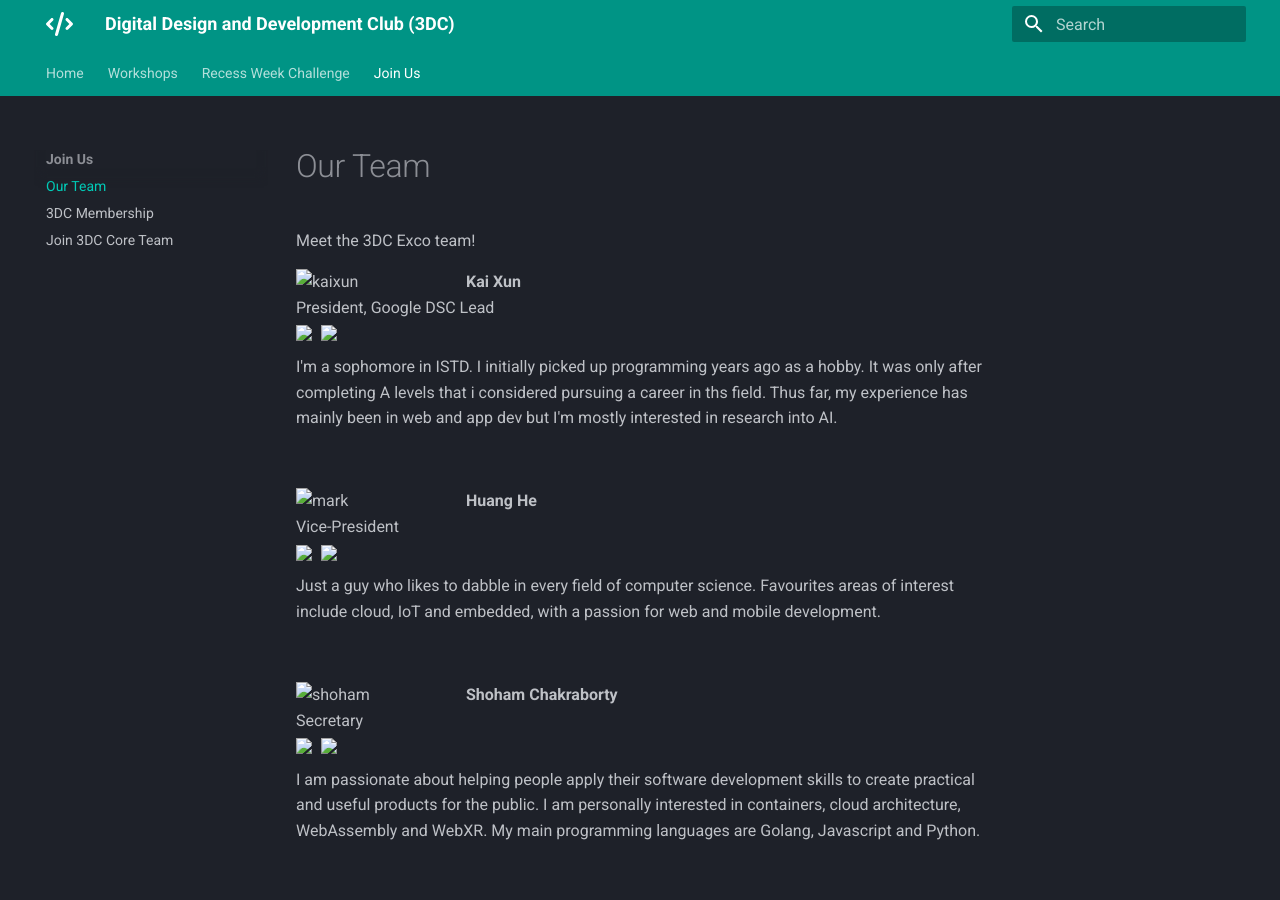
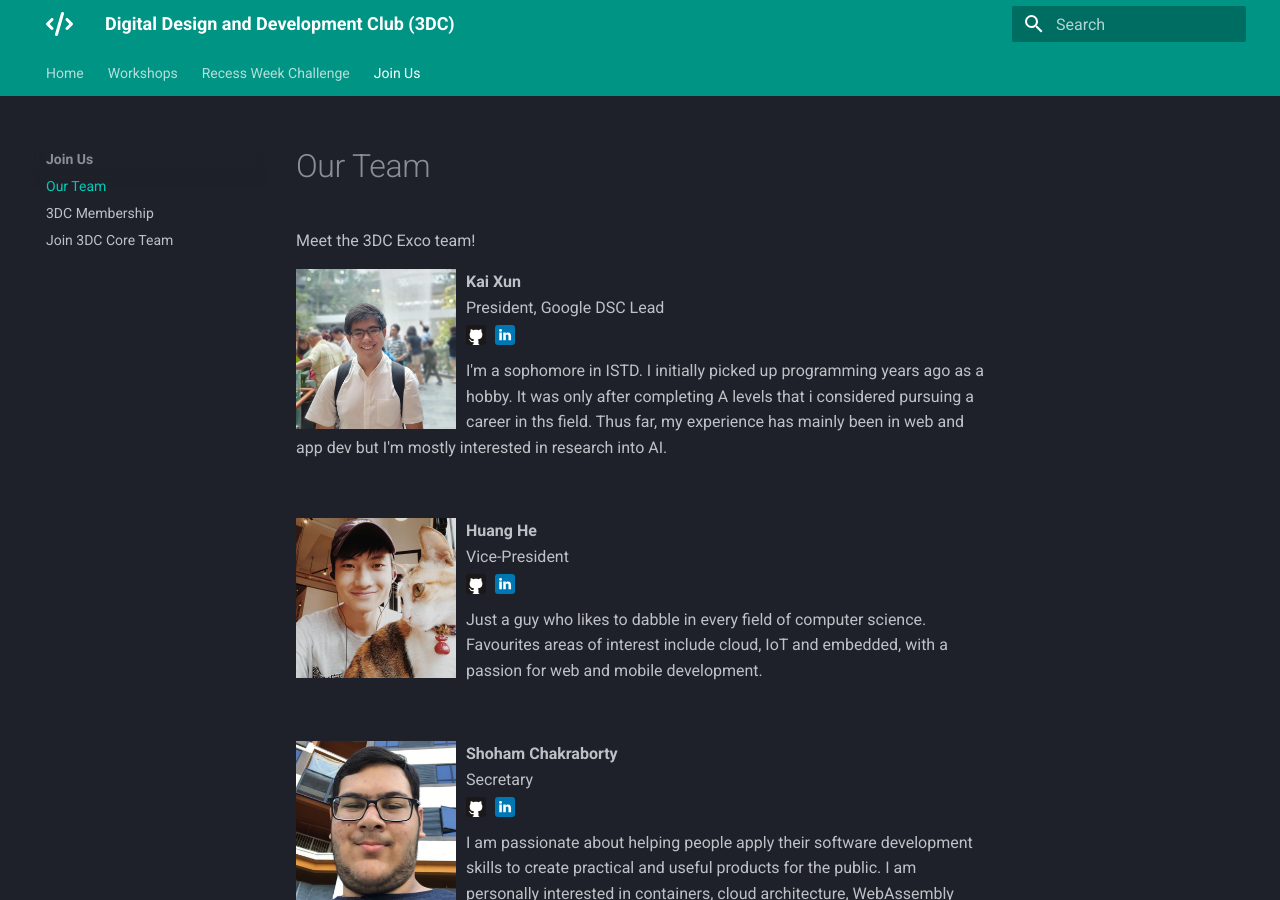
Before and after one commit to 3DCdsc/About, an MkDocs documentation site: the page built from docs/Meet_The_Team.md, in a window 1280 px wide and 900 px high. Built offline with MkDocs 1.6.1 and Material for MkDocs 9.7.7, drawn with Linux system fonts in a browser that asks for light colours.

Commit message:
added relative path and siteurl

```diff
--- a/docs/Meet_The_Team.md
+++ b/docs/Meet_The_Team.md
@@ -2,138 +2,138 @@
 
 Meet the 3DC Exco team!
 
-<img src="imgs/team/kaixun.jpg" alt="kaixun" class="profile-photo"/>
+<img src="../imgs/team/kaixun.jpg" alt="kaixun" class="profile-photo"/>
 <b>Kai Xun</b>
 <br/>
 President, Google DSC Lead<br/>
-<a href="https://github.com/okaaiiix"><img src="imgs/logos/github.svg" class="logo"/></a>
-<a href="https://www.linkedin.com/in/oei-kai-xun-67939a184/"><img src="imgs/logos/linkedin.svg" class="logo"/></a>
+<a href="https://github.com/okaaiiix"><img src="../imgs/logos/github.svg" class="logo"/></a>
+<a href="https://www.linkedin.com/in/oei-kai-xun-67939a184/"><img src="../imgs/logos/linkedin.svg" class="logo"/></a>
 <br/>
 I'm a sophomore in ISTD. I initially picked up programming years ago as a hobby. It was only after completing A levels that i considered pursuing a career in ths field. Thus far, my experience has mainly been in web and app dev but I'm mostly interested in research into AI.
 
 <br/>
 
-<img src="imgs/team/mark.jpg" alt="mark" class="profile-photo"/>
+<img src="../imgs/team/mark.jpg" alt="mark" class="profile-photo"/>
 <b>Huang He</b>
 <br/>
 Vice-President<br/>
-<a href="https://github.com/MarkHershey"><img src="imgs/logos/github.svg" class="logo"/></a>
-<a href="https://www.linkedin.com/in/huanghe97"><img src="imgs/logos/linkedin.svg" class="logo"/></a>
+<a href="https://github.com/MarkHershey"><img src="../imgs/logos/github.svg" class="logo"/></a>
+<a href="https://www.linkedin.com/in/huanghe97"><img src="../imgs/logos/linkedin.svg" class="logo"/></a>
 <br/>
 Just a guy who likes to dabble in every field of computer science. Favourites areas of interest include cloud, IoT and embedded, with a passion for web and mobile development.
 
 <br/>
 
-<img src="imgs/team/shoham.jpg" alt="shoham" class="profile-photo"/>
+<img src="../imgs/team/shoham.jpg" alt="shoham" class="profile-photo"/>
 <b>Shoham Chakraborty</b>
 <br/>
 Secretary<br/>
-<a href="https://github.com/shohamc1/"><img src="imgs/logos/github.svg" class="logo"/></a>
-<a href="www.linkedin.com/in/shohamc1"><img src="imgs/logos/linkedin.svg" class="logo"/></a>
+<a href="https://github.com/shohamc1/"><img src="../imgs/logos/github.svg" class="logo"/></a>
+<a href="www.linkedin.com/in/shohamc1"><img src="../imgs/logos/linkedin.svg" class="logo"/></a>
 <br/>
 I am passionate about helping people apply their software development skills to create practical and useful products for the public. I am personally interested in containers, cloud architecture, WebAssembly and WebXR. My main programming languages are Golang, Javascript and Python.
 
 <br/>
 
-<img src="imgs/team/jason.jpg" alt="jason" class="profile-photo"/>
+<img src="../imgs/team/jason.jpg" alt="jason" class="profile-photo"/>
 <b>Jason Chow</b>
 <br/>
 Treasurer<br/>
-<a href="https://github.com/slimechips"><img src="imgs/logos/github.svg" class="logo"/></a>
-<a href="https://www.linkedin.com/in/jason-chow-chee-sin"><img src="imgs/logos/linkedin.svg" class="logo"/></a>
+<a href="https://github.com/slimechips"><img src="../imgs/logos/github.svg" class="logo"/></a>
+<a href="https://www.linkedin.com/in/jason-chow-chee-sin"><img src="../imgs/logos/linkedin.svg" class="logo"/></a>
 <br/>
 Just a guy who likes to dabble in every field of computer science. Favourites areas of interest include cloud, IoT and embedded, with a passion for web and mobile development.
 
 <br/>
 
-<img src="imgs/team/shyam.jpg" alt="shyam" class="profile-photo"/>
+<img src="../imgs/team/shyam.jpg" alt="shyam" class="profile-photo"/>
 <b>Shyam Sridhar</b>
 <br/>
 OpenNodes Lead<br/>
-<a href="https://github.com/SHSR2001"><img src="imgs/logos/github.svg" class="logo"/></a>
-<a href="https://www.linkedin.com/in/shyam-sridhar/"><img src="imgs/logos/linkedin.svg" class="logo"/></a>
+<a href="https://github.com/SHSR2001"><img src="../imgs/logos/github.svg" class="logo"/></a>
+<a href="https://www.linkedin.com/in/shyam-sridhar/"><img src="../imgs/logos/linkedin.svg" class="logo"/></a>
 <br/>
 I am very passionate about Blockchain Technology and exploring how it can be used to solve real world business problems in todays world. I love scouting for opportunities for members or the community and providing them with useful and meaningful resources which is why I resonate well with the mission of the [OpenNodes Campus Collective](https://campus.opennodes.com/). Other interests of mine include pets and coffee.
 
 <br/>
 
-<img src="imgs/team/naomi.jpg" alt="naomi" class="profile-photo"/>
+<img src="../imgs/team/naomi.jpg" alt="naomi" class="profile-photo"/>
 <b>Naomi Kong-Vega</b>
 <br/>
-<a href="https://github.com/namoikonk"><img src="imgs/logos/github.svg" class="logo"/></a>
-<a href="www.linkedin.com/in/naomikongvega"><img src="imgs/logos/linkedin.svg" class="logo"/></a>
+<a href="https://github.com/namoikonk"><img src="../imgs/logos/github.svg" class="logo"/></a>
+<a href="www.linkedin.com/in/naomikongvega"><img src="../imgs/logos/linkedin.svg" class="logo"/></a>
 <br/>
 I'm a sophomore in ISTD. I dabbled in some AI research before, and even got to publish some of my past projects. Currently, I'm interested in the new and emerging field of quantum computing and how it ties in with AI.
 
 <br/>
 
-<img src="imgs/team/raph.jpg" alt="raph" class="profile-photo"/>
+<img src="../imgs/team/raph.jpg" alt="raph" class="profile-photo"/>
 <b>Raphael Yee</b>
 <br/>
-<a href="https://github.com/rphly"><img src="imgs/logos/github.svg" class="logo"/></a>
-<a href="https://www.linkedin.com/in/raphael-yee"><img src="imgs/logos/linkedin.svg" class="logo"/></a>
+<a href="https://github.com/rphly"><img src="../imgs/logos/github.svg" class="logo"/></a>
+<a href="https://www.linkedin.com/in/raphael-yee"><img src="../imgs/logos/linkedin.svg" class="logo"/></a>
 <br/>
 A former film student turned full-stack engineer, I've worked at Carousell and MOE. My interests include web tech, infrastructure design and web scraping. The coolest thing I've built is a search engine that tracked price changes for >500k listings across Carousell, Qoo10 and Shopee using a serverless scraping architecture.
 
 <br/>
 
-<img src="imgs/team/weihong.jpg" alt="weihong" class="profile-photo"/>
+<img src="../imgs/team/weihong.jpg" alt="weihong" class="profile-photo"/>
 <b>Qiu Weihong</b>
 <br/>
-<a href="https://github.com/weihong0827"><img src="imgs/logos/github.svg" class="logo"/></a>
-<a href="https://www.linkedin.com/in/wei-hong-qiu-4472701a6/"><img src="imgs/logos/linkedin.svg" class="logo"/></a>
+<a href="https://github.com/weihong0827"><img src="../imgs/logos/github.svg" class="logo"/></a>
+<a href="https://www.linkedin.com/in/wei-hong-qiu-4472701a6/"><img src="../imgs/logos/linkedin.svg" class="logo"/></a>
 <br/>
 My passion for programming started in Junior College, where I learnt the fundamentals of coding, and continued to explore different programming languages and technologies after graduating. Now in 3DC, I hope to sharpen my skills and broaden my skillset, and also help others explore their interest in programming.
 
 <br/>
 
-<img src="imgs/team/saakshi.jpg" alt="saakshi" class="profile-photo"/>
+<img src="../imgs/team/saakshi.jpg" alt="saakshi" class="profile-photo"/>
 <b>Saakshi Vinod Saraf</b>
 <br/>
-<a href="https://github.com/SakVSF"><img src="imgs/logos/github.svg" class="logo"/></a>
-<a href="www.linkedin.com/in/saakshi-vinod-saraf"><img src="imgs/logos/linkedin.svg" class="logo"/></a>
+<a href="https://github.com/SakVSF"><img src="../imgs/logos/github.svg" class="logo"/></a>
+<a href="www.linkedin.com/in/saakshi-vinod-saraf"><img src="../imgs/logos/linkedin.svg" class="logo"/></a>
 <br/>
 I'm passionate about programming and love mentoring at workshops where I can help others realise their interest in coding. I code mostly in back-end languages like C++, Java, and Python, but I also enjoy exploring other front-end languages and frameworks. Other fields I am interested in include Data Science and Cybersecurity.
 
 <br/>
 
-<img src="imgs/team/clarence.jpg" alt="clarence" class="profile-photo"/>
+<img src="../imgs/team/clarence.jpg" alt="clarence" class="profile-photo"/>
 <b>Clarence Lee</b>
 <br/>
-<a href="https://github.com/Reckonzz"><img src="imgs/logos/github.svg" class="logo"/></a>
-<a href="https://www.linkedin.com/in/clarence-lee-8979611a1/"><img src="imgs/logos/linkedin.svg" class="logo"/></a>
+<a href="https://github.com/Reckonzz"><img src="../imgs/logos/github.svg" class="logo"/></a>
+<a href="https://www.linkedin.com/in/clarence-lee-8979611a1/"><img src="../imgs/logos/linkedin.svg" class="logo"/></a>
 <br/>
 Hi! I'm Clarence and I look forward to inspiring and building a strong community for a better SUTD. Areas: web development/mobile-development/machine learning/AI
 
 <br/>
 <br/>
 
-<img src="imgs/team/bryce.jpg" alt="bryce" class="profile-photo"/>
+<img src="../imgs/team/bryce.jpg" alt="bryce" class="profile-photo"/>
 <b>Bryce Goh</b>
 <br/>
-<a href="https://github.com/brycegoh"><img src="imgs/logos/github.svg" class="logo"/></a>
-<a href="www.linkedin.com/in/bryce-goh"><img src="imgs/logos/linkedin.svg" class="logo"/></a>
+<a href="https://github.com/brycegoh"><img src="../imgs/logos/github.svg" class="logo"/></a>
+<a href="www.linkedin.com/in/bryce-goh"><img src="../imgs/logos/linkedin.svg" class="logo"/></a>
 <br/>
 Interested in anything software related. I enjoy teaching others and building an open community in SUTD, where people can come together to collaborate and learn.
 
 <br/>
 
-<img src="imgs/team/liling.jpg" alt="liling" class="profile-photo"/>
+<img src="../imgs/team/liling.jpg" alt="liling" class="profile-photo"/>
 <b>Tan Li Ling</b>
 <br/>
-<a href="https://github.com/spritto"><img src="imgs/logos/github.svg" class="logo"/></a>
-<a href="https://www.linkedin.com/in/ling-tan-0830631ab/"><img src="imgs/logos/linkedin.svg" class="logo"/></a>
+<a href="https://github.com/spritto"><img src="../imgs/logos/github.svg" class="logo"/></a>
+<a href="https://www.linkedin.com/in/ling-tan-0830631ab/"><img src="../imgs/logos/linkedin.svg" class="logo"/></a>
 <br/>
 Currently a freshmore. Started picking up python and linux after A-levels. Interested in fintech and cybersecurity.
 
 <br/>
 <br/>
 
-<img src="imgs/team/divy.jpg" alt="divy" class="profile-photo"/>
+<img src="../imgs/team/divy.jpg" alt="divy" class="profile-photo"/>
 <b>Divy Chandra</b>
 <br/>
-<a href="https://github.com/Divy1211"><img src="imgs/logos/github.svg" class="logo"/></a>
-<a href="https://www.linkedin.com/in/divy-chandra-42546118a/"><img src="imgs/logos/linkedin.svg" class="logo"/></a>
+<a href="https://github.com/Divy1211"><img src="../imgs/logos/github.svg" class="logo"/></a>
+<a href="https://www.linkedin.com/in/divy-chandra-42546118a/"><img src="../imgs/logos/linkedin.svg" class="logo"/></a>
 <br/>
 I am really passionate about programming, and I love to get others excited and passionate about programming as well. I am also interested in solving algorithmic problems, Mathematics and Physics, and using code to make visualisations for concepts in those topics. I have mainly worked with Java, Python and JavaScript and I am mostly interested in software and game development!
 
--- a/mkdocs.yml
+++ b/mkdocs.yml
@@ -1,4 +1,5 @@
 site_name: Digital Design and Development Club (3DC)
+site_url: https://3dcdsc.github.io/About/
 docs_dir: docs/
 
 # repo_name: '3DCdsc/About'
```
